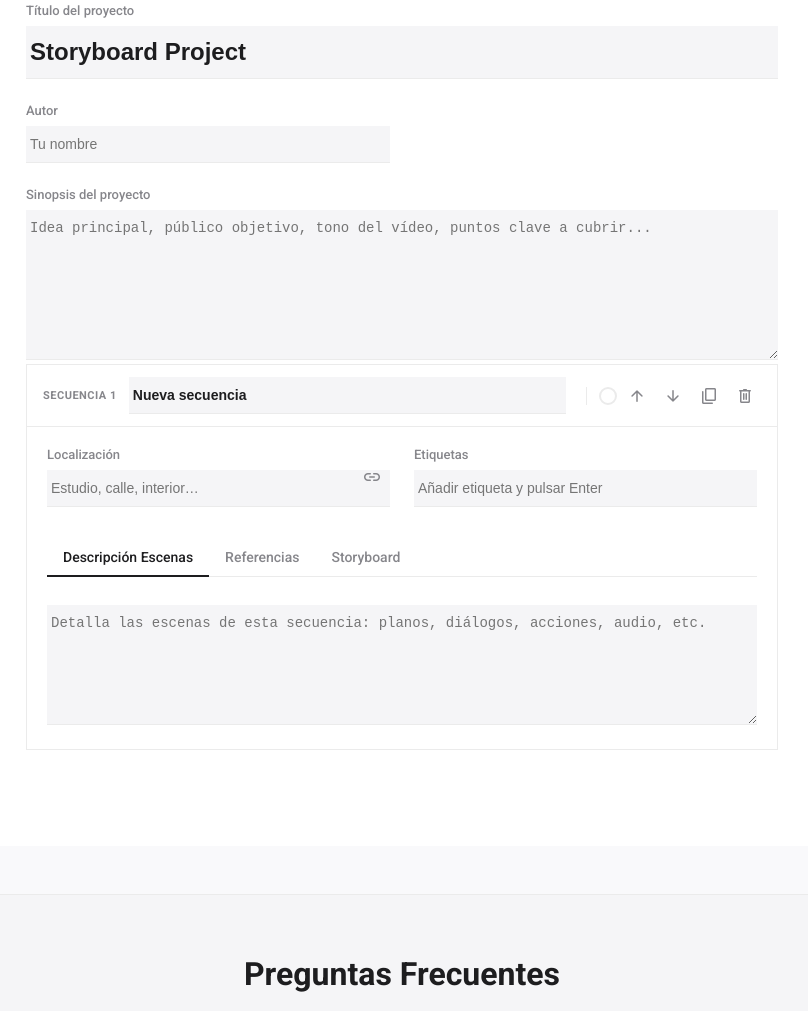
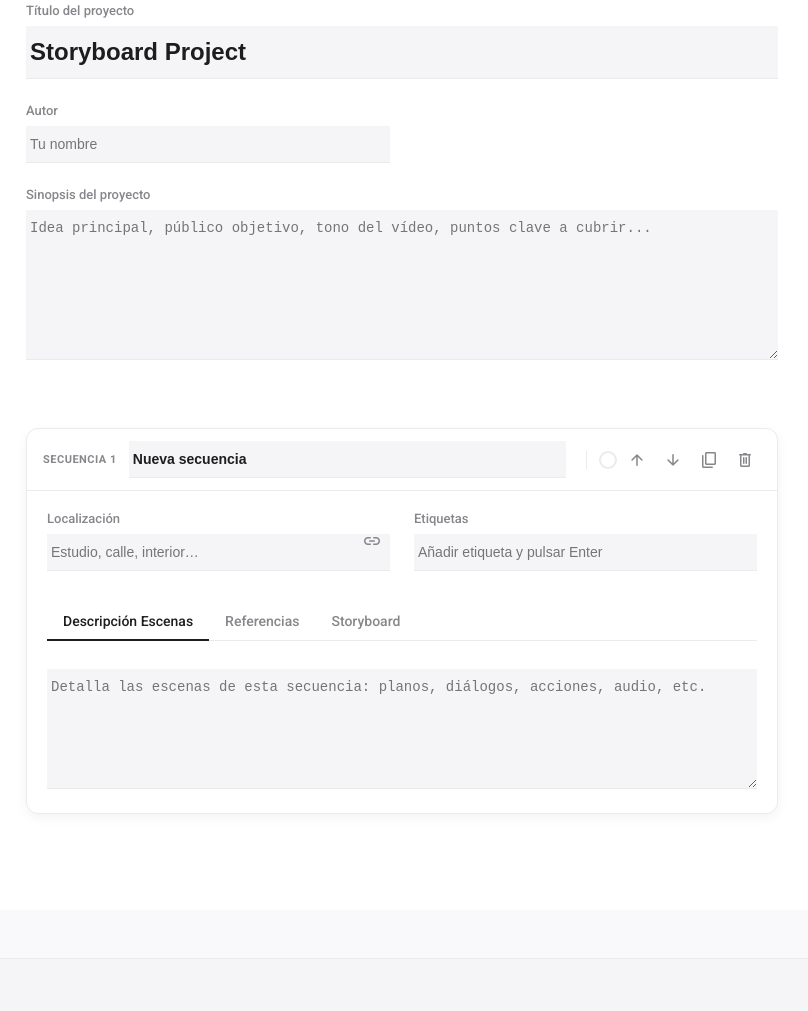
Before and after one commit to EnriqueGPZ/StoryboardCreators, a plain HTML site: page index.html in a window 1280 px wide. Shown: the part 1104-2115 px from the top of the page, without its empty margins (238-1046 px from the left). Drawn offline with nearby package versions, Linux system fonts and the light colour scheme.

Commit message:
Update index.html

```diff
--- a/index.html
+++ b/index.html
@@ -130,6 +130,11 @@
     .application-wrapper { background: var(--surface); }
     footer.site-footer { text-align: center; padding: 24px; font-size: 12px; color: var(--muted); background: var(--bg-alt); }
 
+    /* --- INICIO CAMBIOS --- */
+    .project-section { margin-bottom: 64px; }
+    .scene{background:var(--surface);margin-bottom:32px; border: 1px solid var(--line); border-radius: 12px; box-shadow: 0 4px 12px rgba(0,0,0,0.05); overflow: hidden;}
+    /* --- FIN CAMBIOS --- */
+
     #app header{ display:flex; gap:16px; align-items:center; justify-content:flex-end; flex-wrap:wrap; padding:16px 24px; background:rgba(255,255,255,.7); backdrop-filter: blur(10px); -webkit-backdrop-filter: blur(10px); position:sticky; top:0; z-index:50; border-bottom:1px solid var(--line); }
     #app header .toolbar .btn{width:40px;height:40px;}
     #app header .toolbar .btn .material-symbols-rounded{font-size:22px;}
@@ -141,7 +146,7 @@
     input[type="text"]:focus,textarea:focus{outline:none;border-bottom-color:var(--acc);}
     textarea{min-height:120px;resize:vertical;}
     label{font-size:13px;color:var(--muted);font-weight:500;display:block;margin-bottom:8px;}
-    .scene{background:var(--surface);margin-bottom:32px; border: 1px solid var(--line);}
+
     .scene-hd{display:flex;align-items:center;gap:12px;justify-content:space-between;flex-wrap:wrap;padding:12px 16px;border-bottom:1px solid var(--line);}
     .scene-idx{color:var(--muted);font-size:11px;font-weight:700;letter-spacing:0.5px;}
     .scene-ttl{flex:1;min-width:200px;font-size:16px;font-weight:700;border:none;background:transparent;padding:0;}
```
